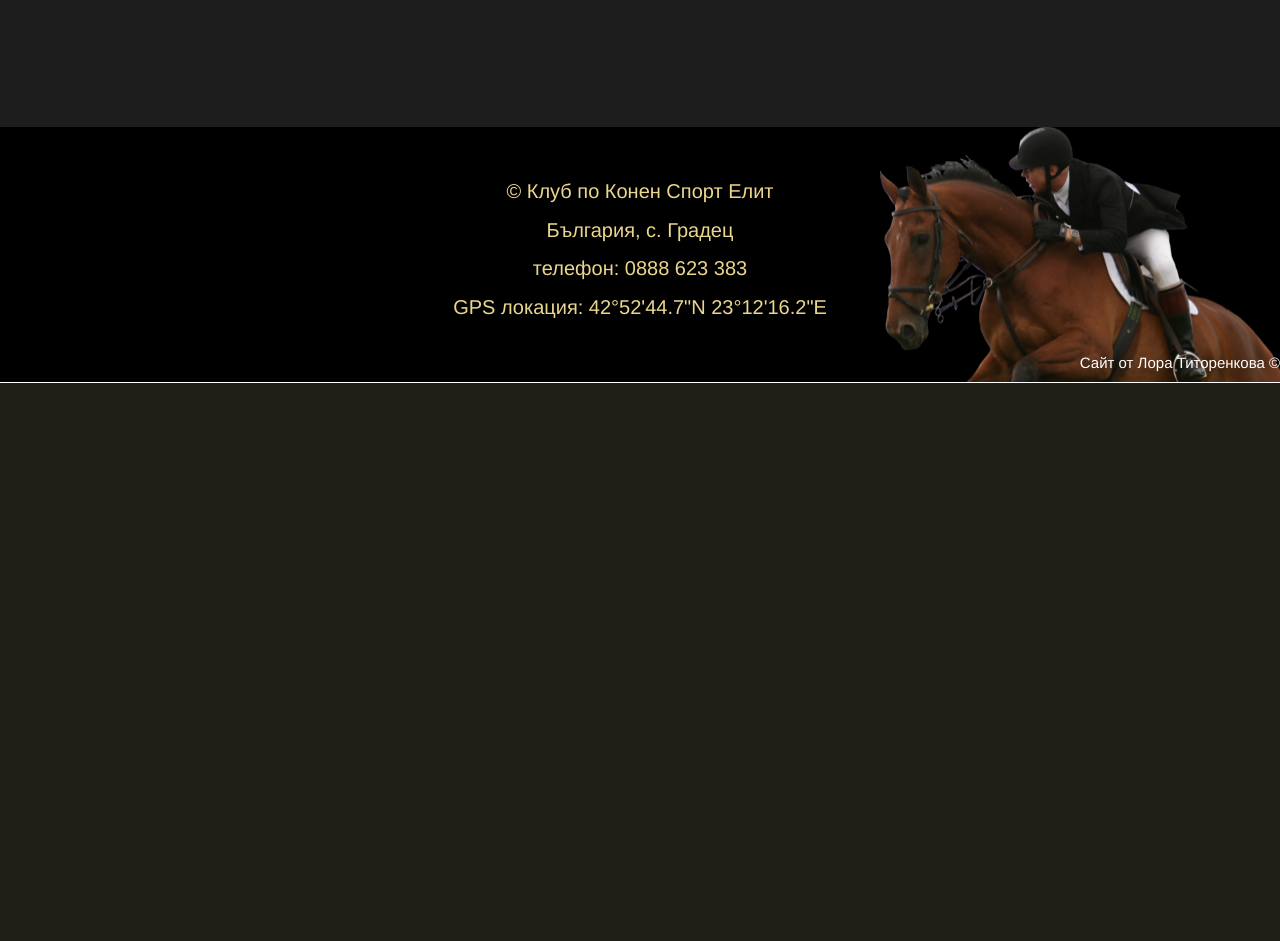
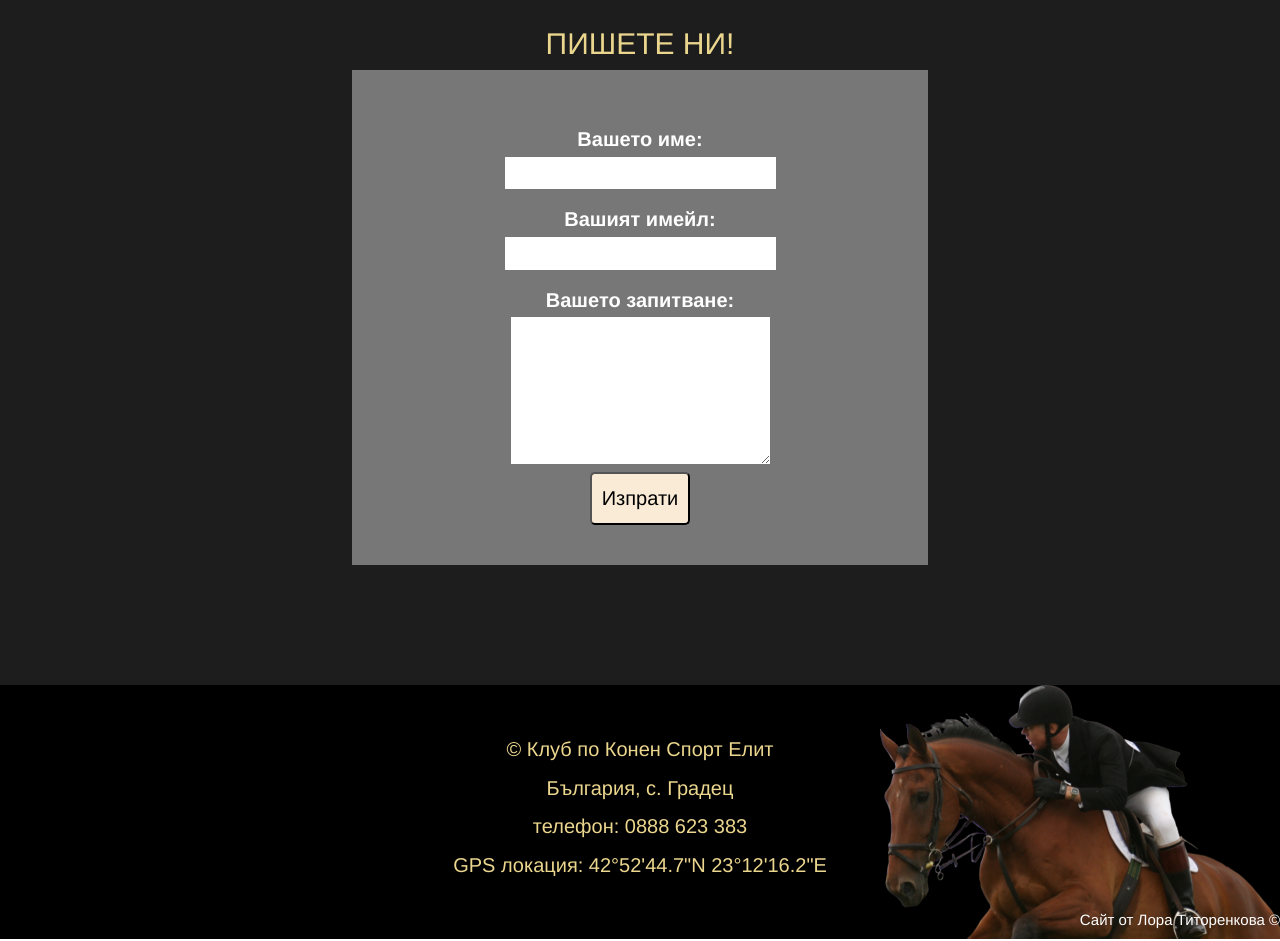
Before and after one commit to LoraTito/Elite, a Django app: page /aboutus in a window 1280 px wide. Shown: the part 847-1788 px from the top of the page. Before the commit the page ends 1230 px from the top, so only its background shows below. Run offline with Django 3.2, Linux system fonts and the light colour scheme; some libraries are stand-ins or nearby versions.

Commit message:
Add form

```diff
--- /dev/null
+++ b/main/forms.py
@@ -0,0 +1,6 @@
+from django import forms
+
+class NameForm(forms.Form):
+    your_name = forms.CharField(label='Your name', max_length=100)
+    your_email=forms.CharField(label='Your email', max_length=100)
+    # your_question = forms.CharField(widget=forms.Textarea, label="Your question")
--- a/static/styles.css
+++ b/static/styles.css
@@ -433,8 +433,46 @@ div.desc {
     font-family: "Lato", "Lucida Grande", Verdana, Arial, sans-serif;
     text-align: center;
 }
+/* Form*/
+
+.form {
+    width: 60%;
+    margin-left: 20%;
+    background-color: #777777;
+    color: black;
+
+    margin-right: 40px;
+    padding: 40px;
+    text-align: center;
+}
+
+.form label {
+    display: block;
+    margin-top: 15px;
+    margin-bottom: 2px;
+    color: white;
+}
+
+form textarea {
+    color: black;
+}
+
+/* tranig horses*/
+.traininghorses {
+    background: url('images/trainigs.jpg') fixed no-repeat;
+    background-size: cover;
+    padding: 100px 20% 300px 20%;
+}
 
 /*Common styles */
 .display_inline-block {
     display: inline-block;
 }
+
+button {
+    margin-top: 20px;
+    padding: 10px;
+    background-color: antiquewhite;
+    color: #ebd68e;
+    border-radius: 5px ;
+}
--- a/templates/aboutus.html
+++ b/templates/aboutus.html
@@ -3,12 +3,30 @@
 
 {% block content %}
 
-     <div class="about_us">
+    <div class="about_us">
         <div class="text">
             <h1>ЗА НАС</h1>
             <p>Клуб по конен спорт ЕЛИТ е основан през 2002 г. от Теодор Миронов. Създадена е собствена конна база в
                 село Градец на 15 км западно от град София. За контакти 0888 62 33 83 Теодор Миронов.</p>
-            <iframe src="https://www.google.com/maps/embed?pb=!1m18!1m12!1m3!1d2923.702830044576!2d23.202167815376242!3d42.87911607915548!2m3!1f0!2f0!3f0!3m2!1i1024!2i768!4f13.1!3m3!1m2!1s0x40aabffbcb404b15%3A0x2807e799a9e02dcc!2z0JrQvtC90L3QsCDQsdCw0LfQsCAi0JXQu9C40YIi!5e0!3m2!1sen!2sbg!4v1493707070510" width="600" height="450" frameborder="0" style="border:0" allowfullscreen></iframe>
+            <iframe src="https://www.google.com/maps/embed?pb=!1m18!1m12!1m3!1d2923.702830044576!2d23.202167815376242!3d42.87911607915548!2m3!1f0!2f0!3f0!3m2!1i1024!2i768!4f13.1!3m3!1m2!1s0x40aabffbcb404b15%3A0x2807e799a9e02dcc!2z0JrQvtC90L3QsCDQsdCw0LfQsCAi0JXQu9C40YIi!5e0!3m2!1sen!2sbg!4v1493707070510"
+                    width="600" height="450" frameborder="0" style="border:0" allowfullscreen></iframe>
+            <h2>ПИШЕТЕ НИ!</h2>
+            <div class="form">
+                <label for="your_name">Вашето име: </label>
+                <input id="your_name" type="text" name="your_name" maxlength="100" required/>
+                <br>
+
+                <label for="your_name">Вашият имейл: </label>
+                <input id="your_email" type="text" name="your_email" maxlength="100" required/>
+                <br>
+                <div>
+                <label for="your_question">Вашето запитване: </label>
+                <textarea name="your_question" rows="5" required></textarea>
+                </div>
+
+                <button type="button" onclick="alert('Съобщението Ви беше изпратено')">Изпрати</button>
+
+            </div>
         </div>
     </div>
 
```
Also changed, not shown: templates/karina.html (+10 -0 lines).
